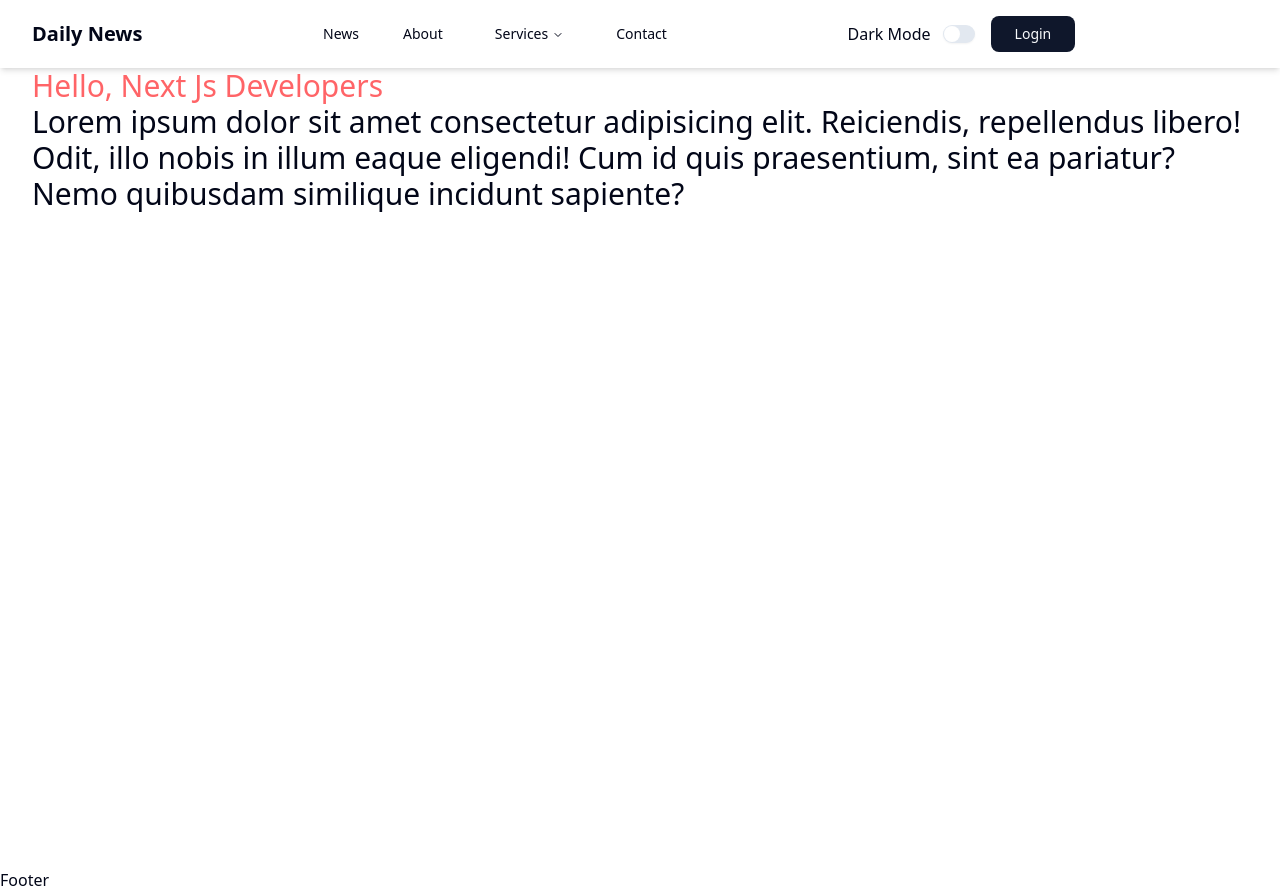
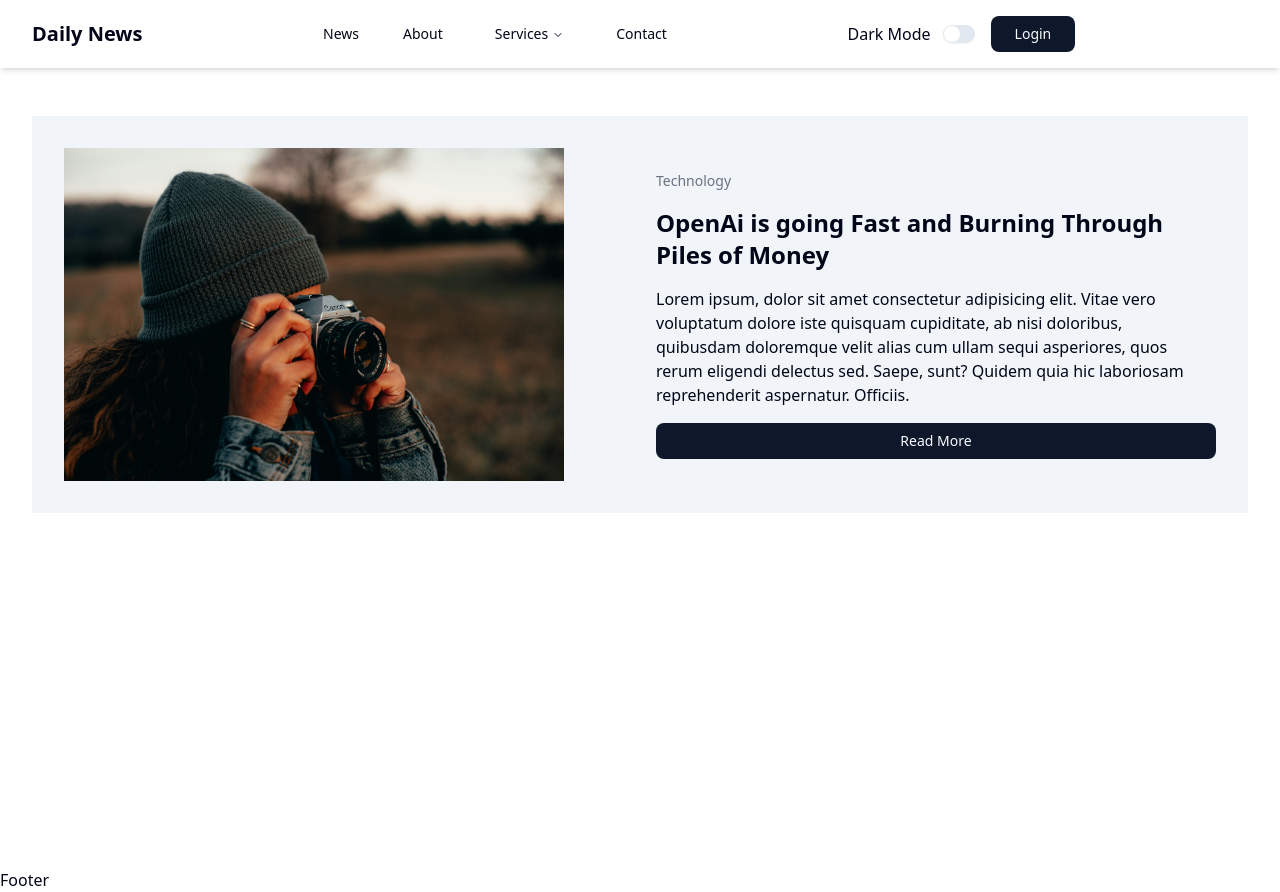
Before and after one commit to shiuly-28/next-gadget-hub, a Next.js app: page / in a window 1280 px wide. Built offline with nearby package versions, Linux system fonts and the light colour scheme.

Commit message:
banner part designe done

```diff
--- /dev/null
+++ b/app/components/shared/Banner.tsx
@@ -0,0 +1,25 @@
+import { Button } from '@/components/ui/button'
+import React from 'react'
+import Image from 'next/image'
+import bannerImg from '@/public/banner.jpeg'
+const Banner = () => {
+  return (
+    <div className='bg-slate-100'>
+    <div className='px-4 py-8 lg:px-8 grid grid-cols-1 md:grid-cols-2 items-center gap-8'>
+       <div>
+        <Image src={bannerImg} alt='banner'   width={500}
+      height={500}/>
+       </div>
+     <div className='flex flex-col space-y-4'>
+      <h4 className='text-sm font-medium text-gray-500'>Technology</h4>
+     <h2 className='text-2xl font-bold'>OpenAi is going Fast and Burning Through Piles of Money</h2>
+     <p>Lorem ipsum, dolor sit amet consectetur adipisicing elit. Vitae vero voluptatum dolore iste quisquam cupiditate, ab nisi doloribus, <br /> quibusdam doloremque velit alias cum ullam sequi asperiores, quos rerum eligendi delectus sed. Saepe, sunt? Quidem quia hic laboriosam reprehenderit aspernatur. Officiis.</p>
+     <Button variant="default">Read More</Button>
+     </div>
+
+    </div>
+    </div>
+  )
+}
+
+export default Banner
--- a/app/page.tsx
+++ b/app/page.tsx
@@ -1,10 +1,10 @@
+import Banner from "./components/shared/Banner";
 
 
 export default function Home() {
   return (
-   <div className="text-3xl">
-     <h1 className="text-red-400">Hello, Next Js Developers</h1>
-    <p>Lorem ipsum dolor sit amet consectetur adipisicing elit. Reiciendis, repellendus libero! Odit, illo nobis in illum eaque eligendi! Cum id quis praesentium, sint ea pariatur? Nemo quibusdam similique incidunt sapiente?</p>
+   <div className="py-12">
+    <Banner/>
    </div>
   );
 }
```
Also changed, not shown: public/banner.jpeg (added).
